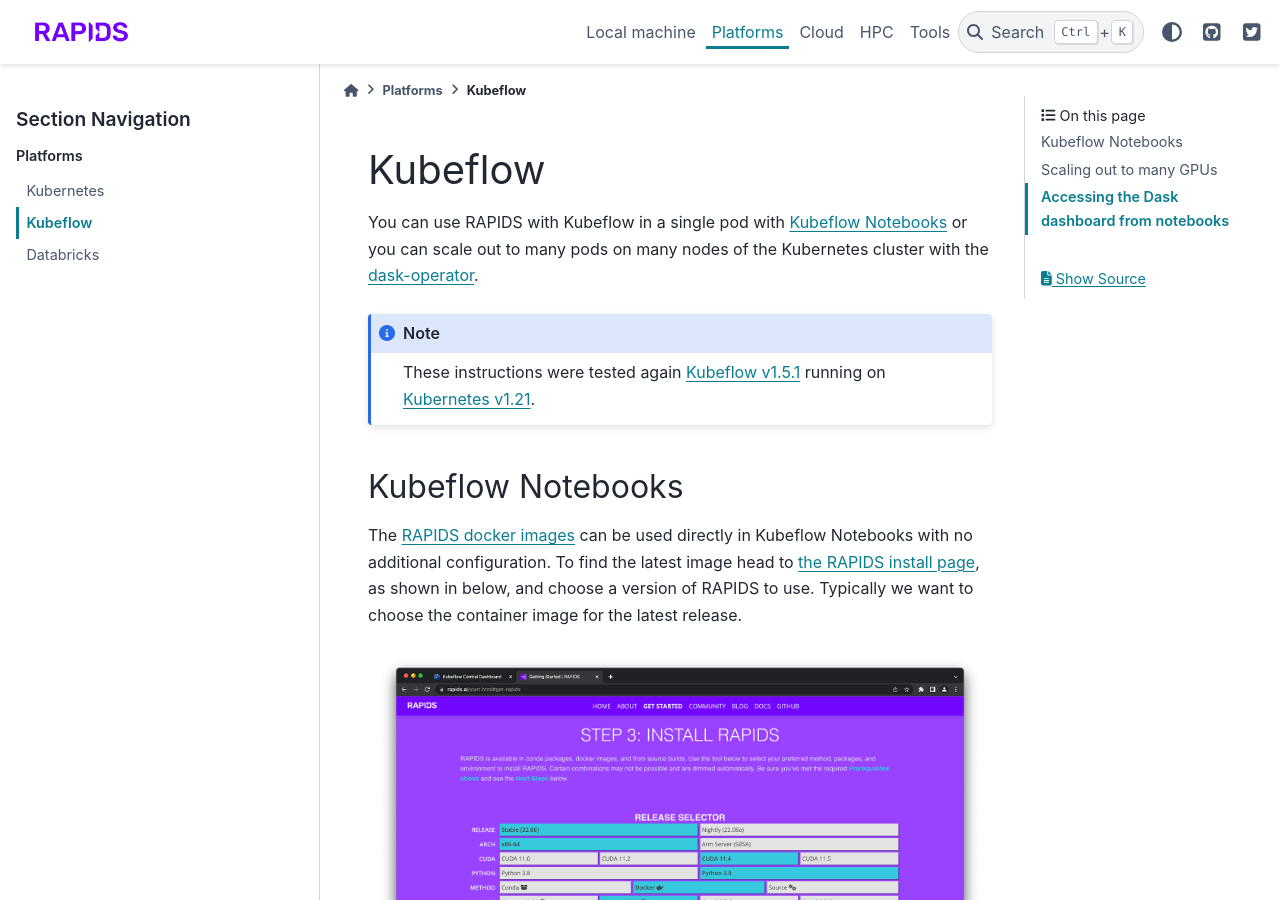
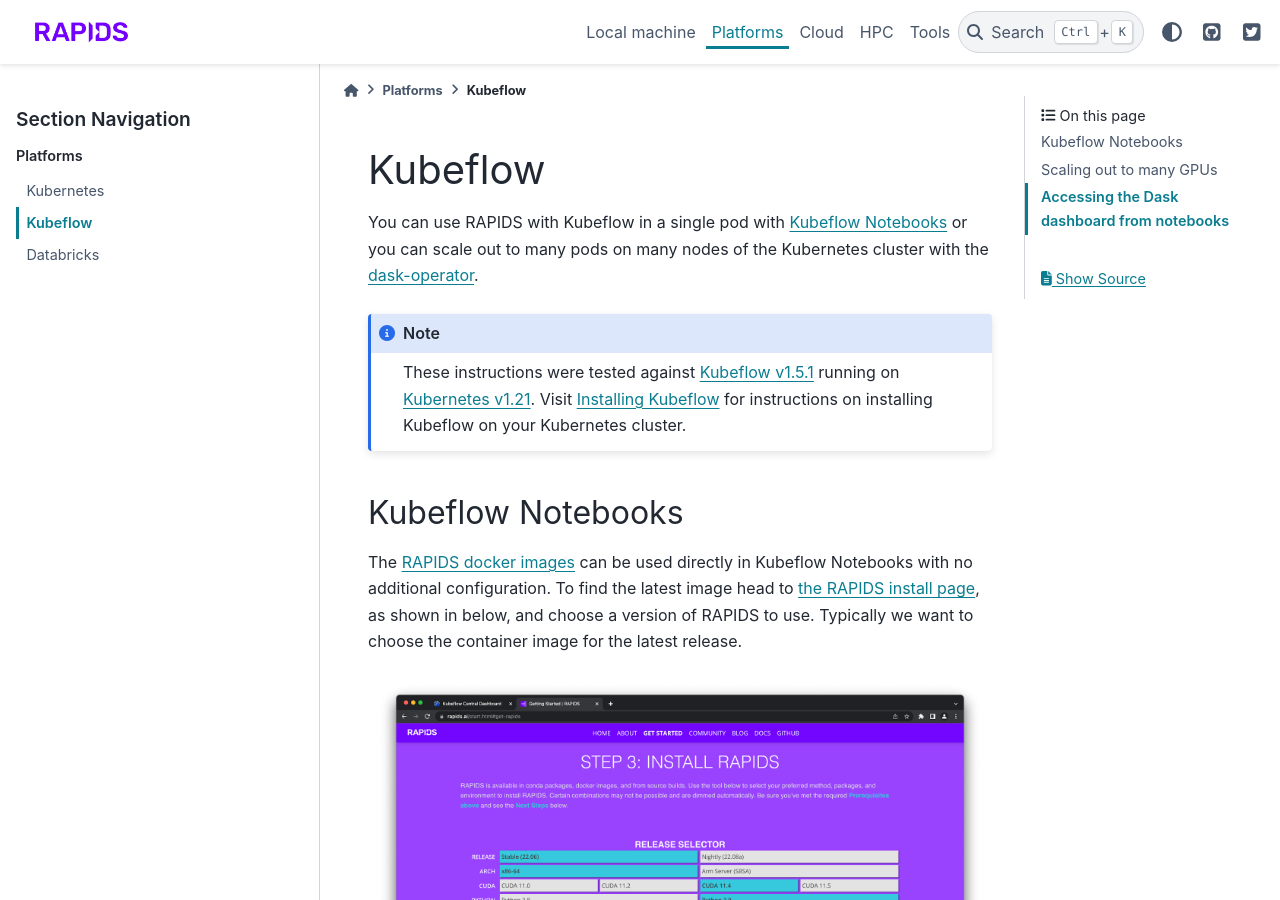
Before and after one commit to rapidsai/deployment, a Sphinx documentation site: the page built from source/platforms/kubeflow.md, in a window 1280 px wide and 900 px high. Built offline with Sphinx 7.4.7 and the PyData theme 0.15.4, drawn with Linux system fonts in a browser that asks for light colours.

Commit message:
Add link to Kubeflow install doc

````diff
--- a/source/platforms/kubeflow.md
+++ b/source/platforms/kubeflow.md
@@ -3,7 +3,7 @@
 You can use RAPIDS with Kubeflow in a single pod with [Kubeflow Notebooks](https://www.kubeflow.org/docs/components/notebooks/) or you can scale out to many pods on many nodes of the Kubernetes cluster with the [dask-operator](/tools/kubernetes/dask-operator).
 
 ```{note}
-These instructions were tested again [Kubeflow v1.5.1](https://github.com/kubeflow/manifests/releases/tag/v1.5.1) running on [Kubernetes v1.21](https://kubernetes.io/blog/2021/04/08/kubernetes-1-21-release-announcement/).
+These instructions were tested against [Kubeflow v1.5.1](https://github.com/kubeflow/manifests/releases/tag/v1.5.1) running on [Kubernetes v1.21](https://kubernetes.io/blog/2021/04/08/kubernetes-1-21-release-announcement/). Visit [Installing Kubeflow](https://www.kubeflow.org/docs/started/installing-kubeflow/) for instructions on installing Kubeflow on your Kubernetes cluster.
 ```
 
 ## Kubeflow Notebooks
````
